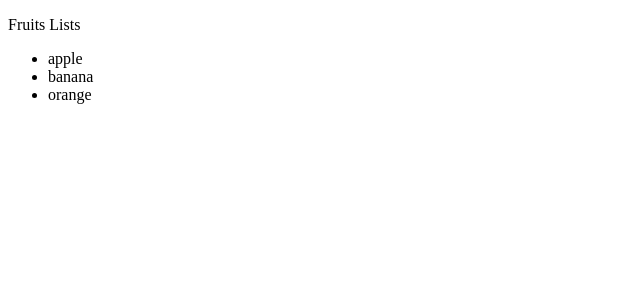
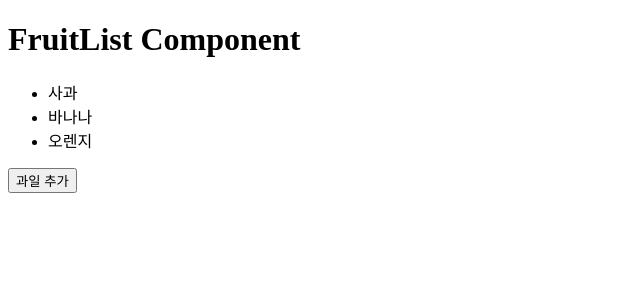
Before and after one commit to kwantke/reactjs_typescript, a React (Vite) app: page / in a window 1280 px wide. Shown: the top 300 px of the page, without its empty margins (0-640 px from the left). Built offline with nearby package versions, Linux system fonts and the light colour scheme.

Commit message:
(미션) map 메서드를 활용한 리스트 렌더링

```diff
--- a/src/App.tsx
+++ b/src/App.tsx
@@ -1,13 +1,9 @@
+import FruitList from "./components/fruits/FruitList";
+
 export default function App() {
-  const fruits = ["apple", "banana", "orange"];
   return (
     <>
-      <p>Fruits Lists</p>
-      <ul>
-        {fruits.map((value, index) => (
-          <li key={index}>{value}</li>
-        ))}
-      </ul>
+      <FruitList />
     </>
   );
 }
--- /dev/null
+++ b/src/components/fruits/FruitList.tsx
@@ -0,0 +1,23 @@
+import { useState } from "react";
+
+export default function FruitList() {
+  const [items, setItems] = useState(["사과", "바나나", "오렌지"]);
+  const handleAddItem = () => {
+    setItems((items) => [...items, "포도"]);
+  };
+
+  const isGrapeAdded = items.includes("포도");
+  return (
+    <>
+      <h1>FruitList Component</h1>
+      <ul>
+        {items.map((item, index) => (
+          <li key={index}>{item}</li>
+        ))}
+      </ul>
+      <button onClick={handleAddItem} disabled={isGrapeAdded}>
+        과일 추가
+      </button>
+    </>
+  );
+}
```
